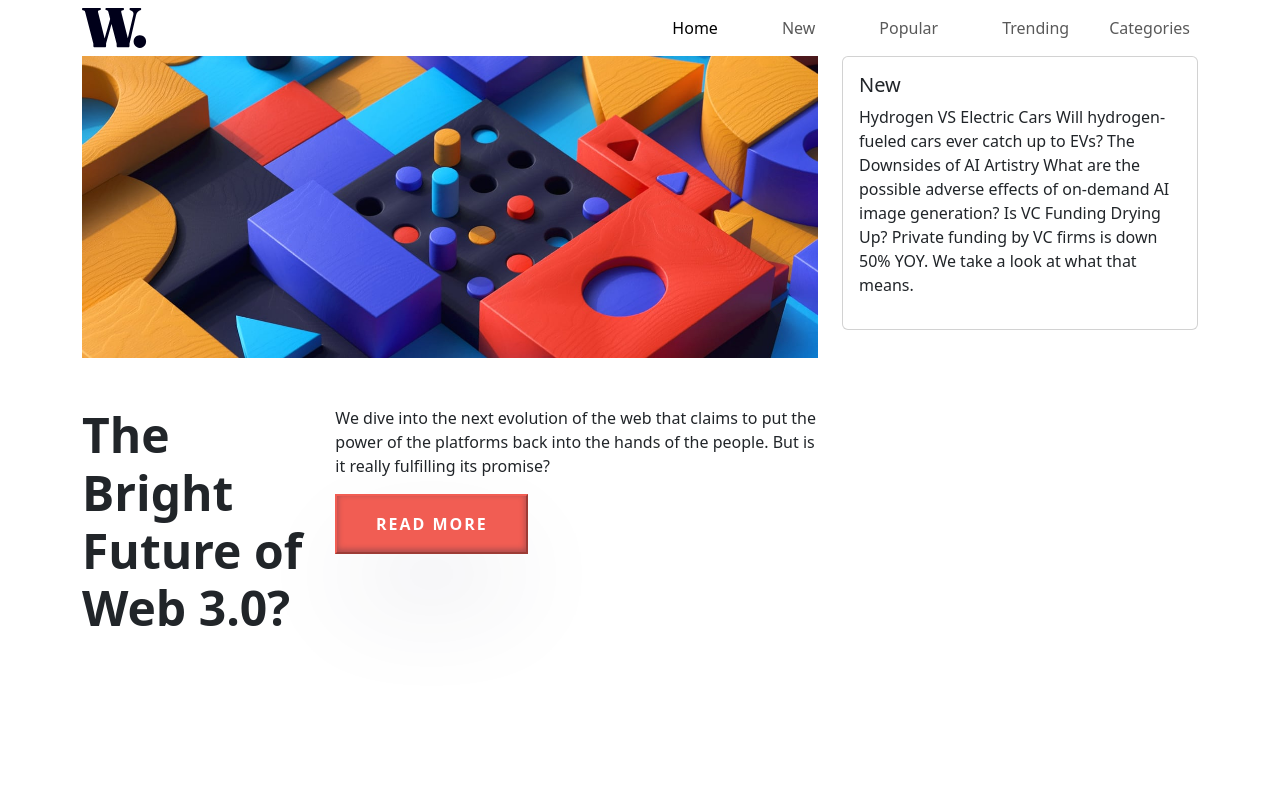
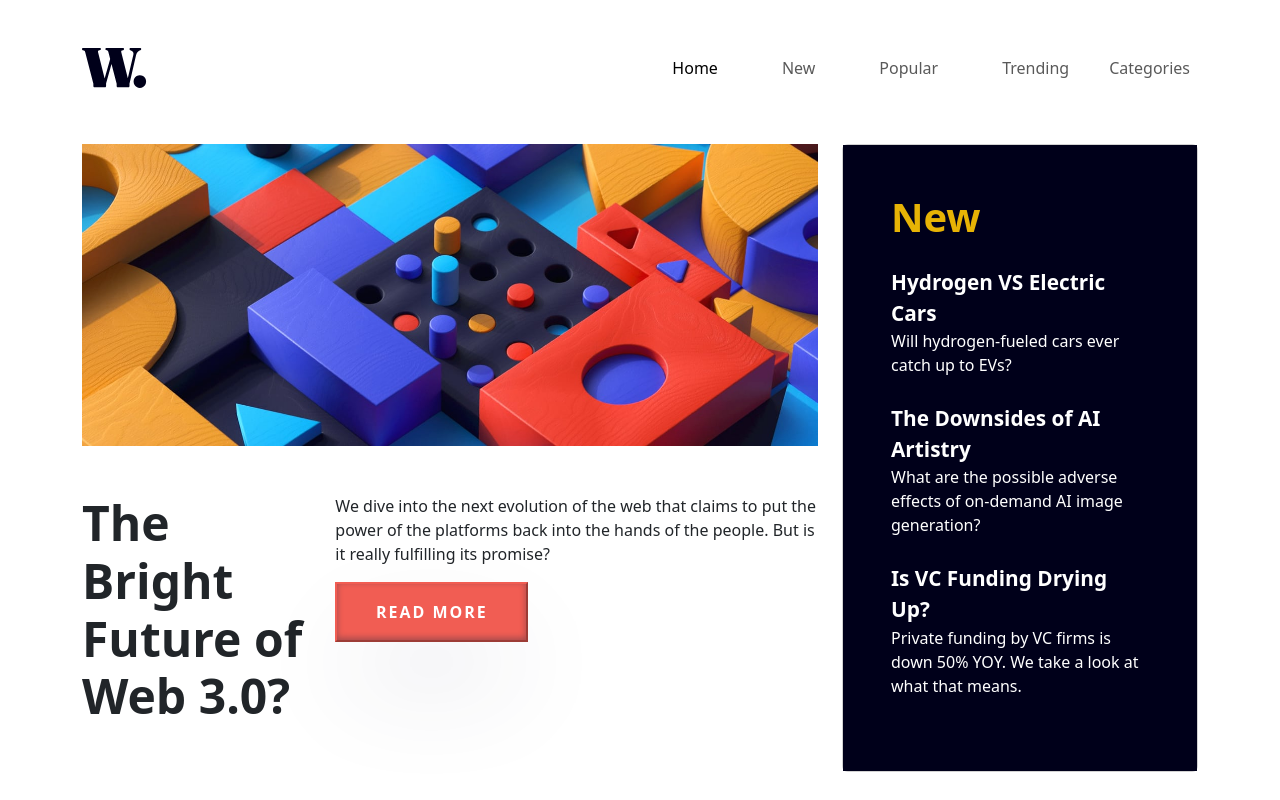
Before and after one commit to Isco83/Bootstrap_Challenge, a website built with Vite: page index.html in a window 1280 px wide. Built offline with nearby package versions, Linux system fonts and the light colour scheme.

Commit message:
Add files via upload

```diff
--- a/index.html
+++ b/index.html
@@ -16,16 +16,16 @@
   <!--Menu Navegacion-->
 
 
-    <nav class="navbar navbar-expand-lg">
+    <nav class="navbar navbar-expand-lg pt-5">
       <div class="container col-lg-12">
         <img src="assets/images/logo.svg" alt="" srcset="">
         <button class="navbar-toggler" type="button" data-bs-toggle="collapse" data-bs-target="#navbarNav" aria-controls="navbarNav" aria-expanded="false" aria-label="Toggle navigation">
           <span class="navbar-toggler-icon"></span>
         </button>
-        <div class="collapse navbar-collapse col justify-content-lg-end" id="navbarNav">
+        <div class="collapse navbar-collapse col justify-content-lg-end " id="navbarNav">
           <ul class="navbar-nav">
             <li class="nav-item px-lg-4">
-              <a class="nav-link active" aria-current="page" href="#">Home</a>
+              <a class="nav-link active hoverable" aria-current="page" href="#">Home</a>
             </li>
             <li class="nav-item px-lg-4">
               <a class="nav-link" href="#">New</a>
@@ -46,13 +46,15 @@
 
 
   <!--Contenido-->
-  <div class="container">
+
+
+  <div class="container pt-5">
     <div class="row">
       <div class="col">
         <img src="assets/images/image-web-3-desktop.jpg" alt="" srcset="" width="100%">
 
         <div class="row">
-          <div class="col-xl-4 col-sm-5 pt-5 " style="min-width: 30%; max-width: 58%;" >
+          <div class="col-lg-4 col-sm-5 pt-5 " style="min-width: 30%; max-width: 58%;" >
             <h2 class="fw-bold txtfuture">The Bright Future of Web 3.0?</h2>
           </div>
 
@@ -67,20 +69,22 @@
           </div>
         </div>
       </div>
-      <div class="col-md-4">
+      <div class="col-lg-4">
         <div class="card" style="width:auto;">
-          <div class="card-body">
+          <div class="card-body bgboxnew p-5">
 
-            <h5 class="card-title">New</h5>
+            <h5 class="card-title newtxt">New</h5>
 
-            <p>
-            Hydrogen VS Electric Cars
+            <p class="txtparraf">
+            <span class="subtxtparr">Hydrogen VS Electric Cars</span><br>
             Will hydrogen-fueled cars ever catch up to EVs?
 
-            The Downsides of AI Artistry
-            What are the possible adverse effects of on-demand AI image generation?
+            <p class="txtparraf">
+            <span class="subtxtparr">The Downsides of AI Artistry</span><br>
+            What are the possible adverse effects of on-demand AI image generation?</p>
 
-            Is VC Funding Drying Up?
+            <p class="txtparraf">
+            <span class="subtxtparr">Is VC Funding Drying Up?</span><br>
             Private funding by VC firms is down 50% YOY. We take a look at what that means.
           </p>
         </div>
--- a/style.css
+++ b/style.css
@@ -14,3 +14,29 @@
     font-size: 3rem;
     font-weight: bolder;
 }
+
+.newtxt{
+    font-size: 2.5rem;
+    color: rgb(231, 179, 5);
+    font-weight: bold;
+}
+
+.txtparraf{
+    color: white;
+    margin-bottom: 10%;
+    margin-top: 10%;
+}
+
+.subtxtparr{
+    font-weight: bold;
+    font-size: 1.3rem;
+}
+
+.bgboxnew{
+    background-color: rgb(0, 0, 26);
+}
+
+.navhova:hover{
+    color: blueviolet;
+    font-weight: bold;
+}
```
